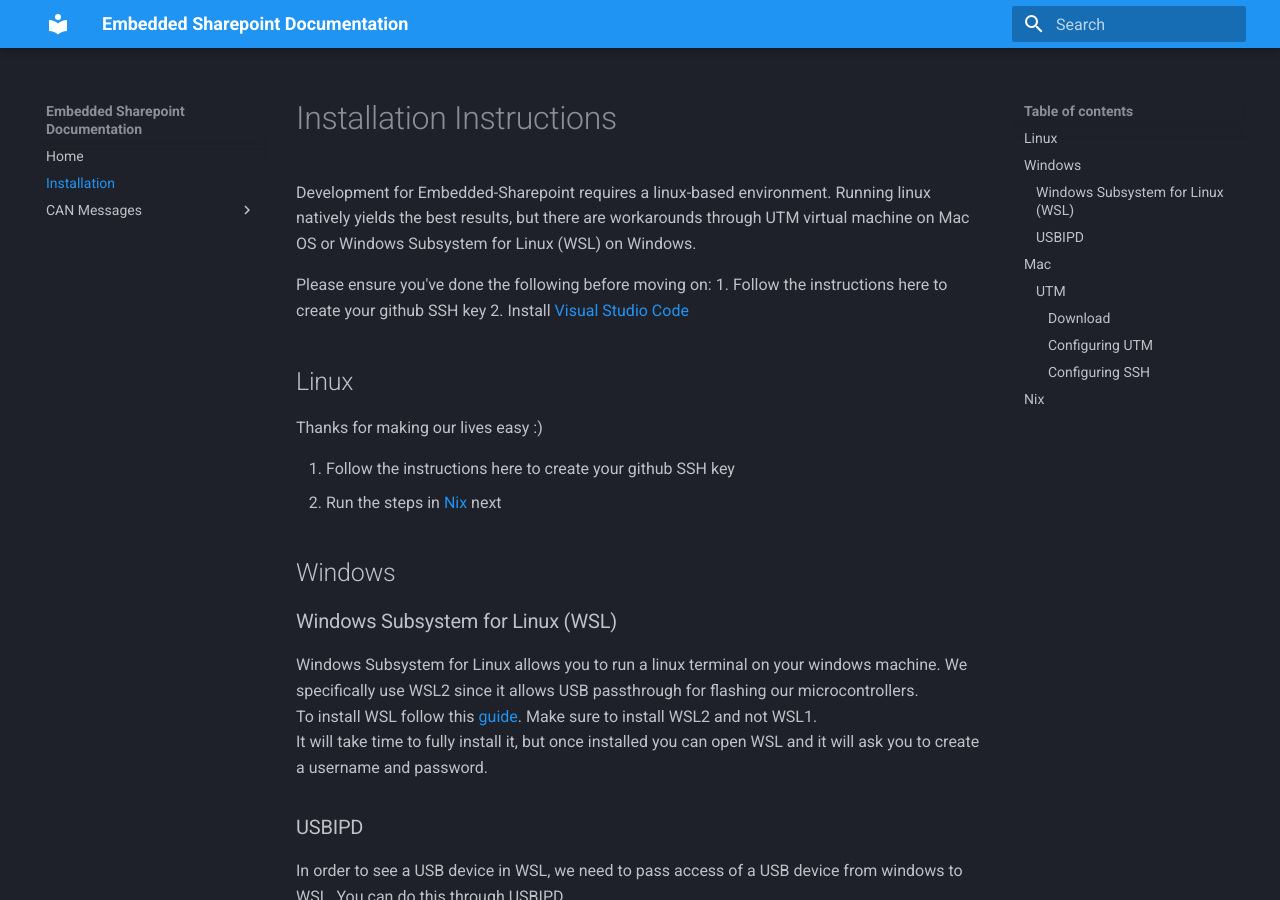
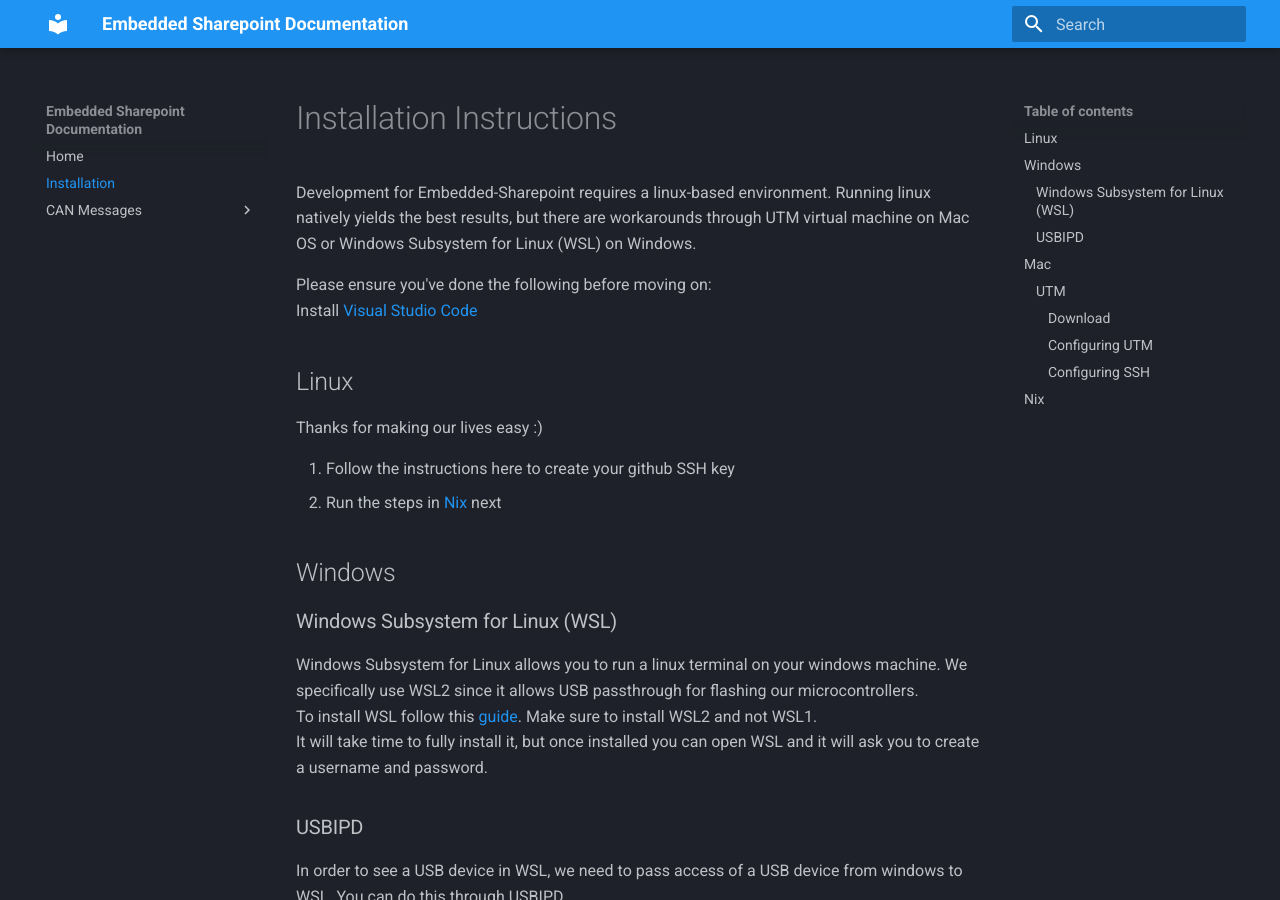
Before and after one commit to lhr-solar/Embedded-Sharepoint, an MkDocs documentation site: the page built from docs/Installation.md, in a window 1280 px wide and 900 px high. Built offline with MkDocs 1.6.1 and Material for MkDocs 9.7.7, drawn with Linux system fonts in a browser that asks for light colours.

Commit message:
remove ssh key instruction for now

```diff
--- a/docs/Installation.md
+++ b/docs/Installation.md
@@ -2,8 +2,7 @@
 Development for Embedded-Sharepoint requires a linux-based environment. Running linux natively yields the best results, but there are workarounds through UTM virtual machine on Mac OS or Windows Subsystem for Linux (WSL) on Windows.
 
 Please ensure you've done the following before moving on:
-1. Follow the instructions here to create your github SSH key
-2. Install [Visual Studio Code](https://code.visualstudio.com/)
+Install [Visual Studio Code](https://code.visualstudio.com/)
 
 ## Linux
 Thanks for making our lives easy :)
```
